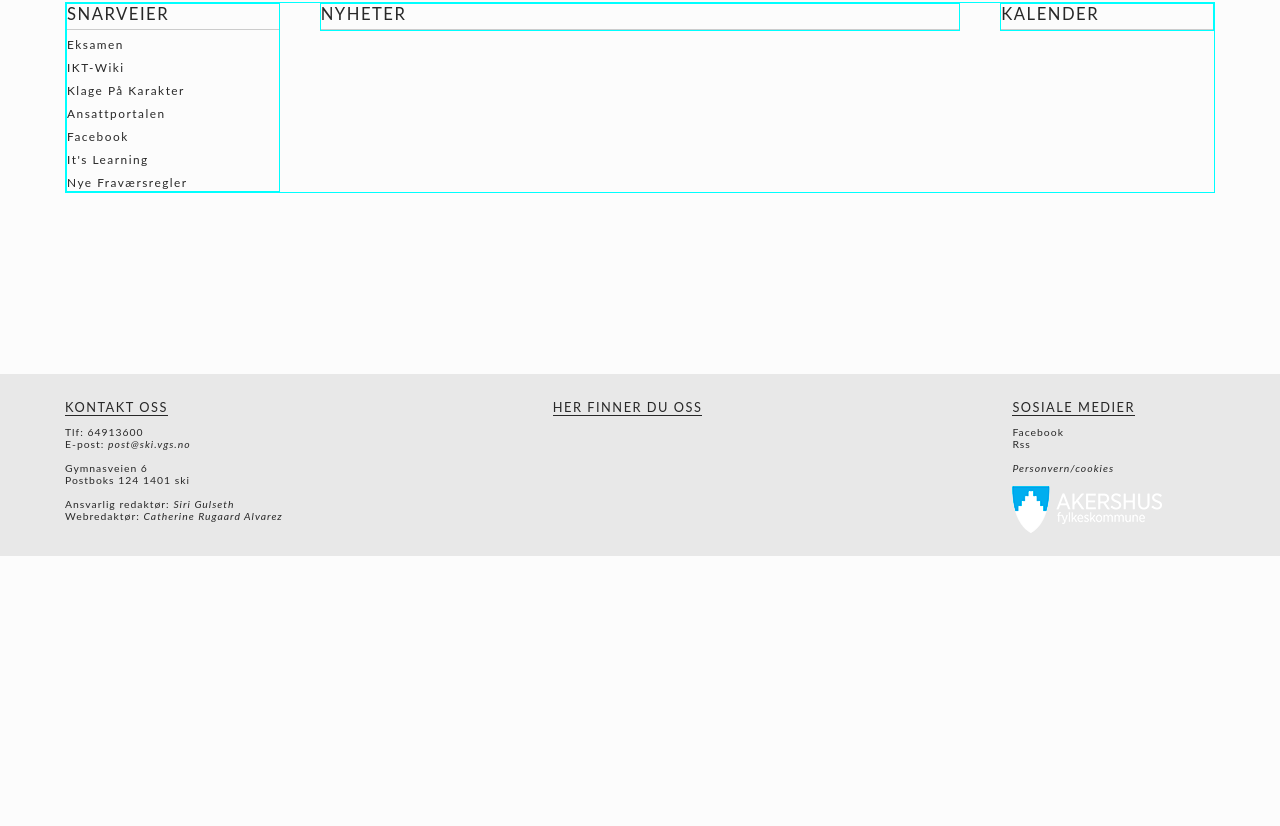
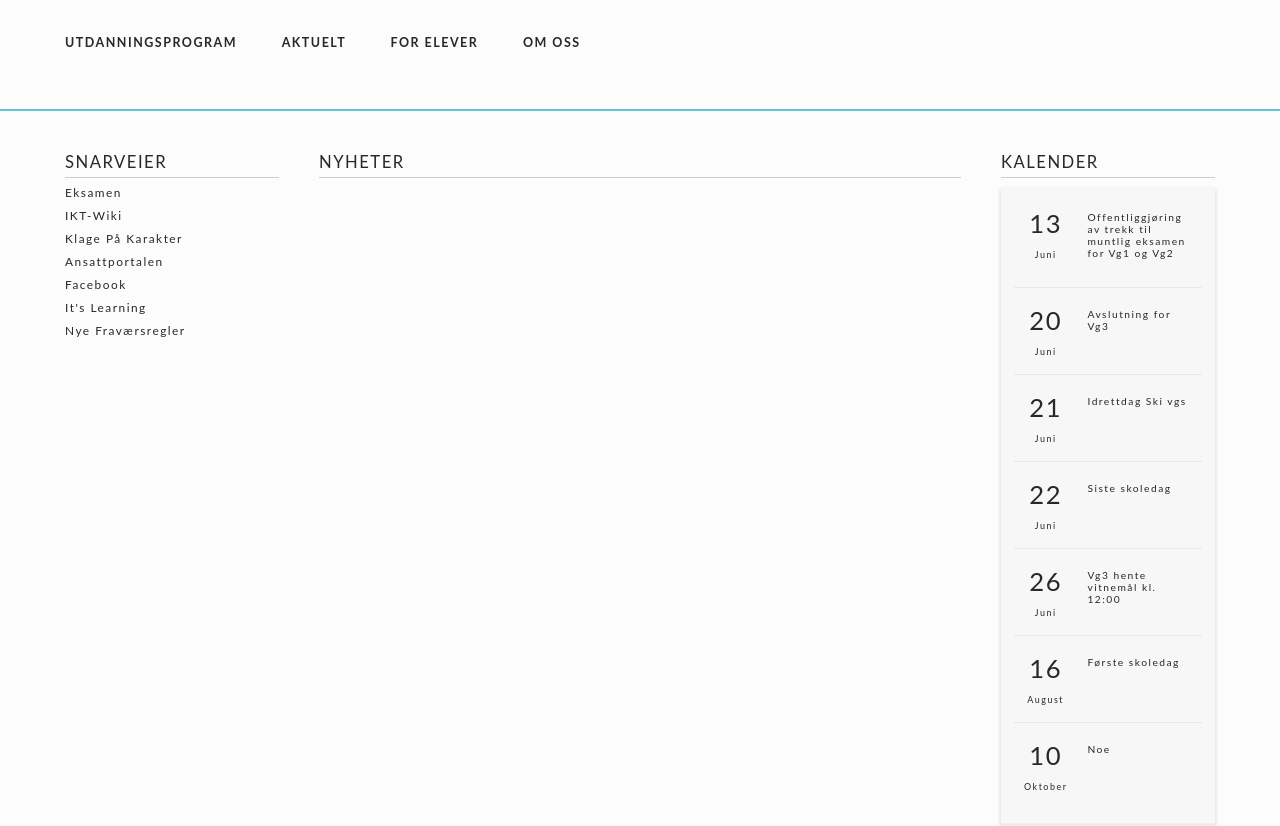
Before and after one commit to emlie/skivgs-redesign, a plain HTML site: page index.html in a window 1280 px wide. Shown: the part 244-1070 px from the top of the page. Before the commit the page ends 800 px from the top, so only its background shows below. Drawn offline with nearby package versions, Linux system fonts and the light colour scheme.

Commit message:
add + edit calendar

```diff
--- a/css/master.css
+++ b/css/master.css
@@ -36,6 +36,7 @@
   --p-beige: #EECA9E;
 
   --ski-blue-lighter: #64c3d8;
+  --ski-blue-darker: #053e68;
 
   --almost-white-lighter: #FCFCFC;
   --almost-white: #f7f7f7;
@@ -94,6 +95,7 @@ body {
 
 header {
   width: 100vw;
+  margin-top: calc(var(--space)*5);
   padding: 5rem 0 2.5rem 0;
   position: relative;
   top: 0;
@@ -107,6 +109,7 @@ header {
 
 nav {
   width: 100vw;
+  margin-top: calc(var(--space)*5);
   padding-bottom: calc(var(--space)*0.7);
   display: flex;
   flex-flow: column;
@@ -137,19 +140,19 @@ nav ul li a {
 
 main {
   width: 100vw;
+  margin-top: calc(var(--space)*5);
   padding: calc(var(--space)*4) 0 calc(var(--space)*4) 0;
   border-top: 0.2rem solid var(--ski-blue-lighter);
   background: transparent;
 }
 
-main div {
+main > div {
   border: 1px solid cyan;
 }
 
 footer {
   width: 100vw;
-  position: absolute;
-  bottom: 0;
+  margin-top: calc(var(--space)*20);
   display: flex;
   flex-flow: row;
   align-items: center;
@@ -203,6 +206,16 @@ h2 {
   border: 1px solid transparent;
 }
 
+.wrapper-footer {
+  width: 100%;
+  display: flex;
+  flex-flow: row;
+  align-items: center;
+  align-content: center;
+  justify-content: center;
+  background: var(--gray-lighter);
+}
+
 
 
 
@@ -240,6 +253,7 @@ ul,
 .header-nav ul li {
   display: inline;
   margin: 0 4rem 0 0;
+  /* color: var(--ski-blue-darker); */
 }
 
 .header-nav ul li:last-child {
@@ -396,6 +410,68 @@ ul,
 
 .calendar {
   width: 20%;
+  font-family: var(--main-ff-ss-1);
+  font-weight: var(--regular);
+  text-transform: none;
+  text-decoration: none;
+  letter-spacing: 0.15rem;
+  color: var(--almost-black);
+}
+
+.calendar-content {
+  width: 100%;
+  margin-top: var(--space);
+  padding: calc(var(--space)*1.2);
+  display: grid;
+
+  /* rows | cols */
+  grid-template: repeat(7, 1fr) / 1fr 3fr;
+  background: var(--almost-white);
+  border: 1px solid transparent;
+  box-shadow: var(--smooth-light-shadow);
+}
+
+.calendar-date {
+  /* row-start | col-start | row-end | col-end */
+  grid-area: auto / auto / span 1 / span 1;
+  padding: calc(var(--space)*2) var(--space) var(--space) var(--space);
+  background: transparent;
+  border-bottom: 0.1rem solid var(--gray-lighter);
+  font-size: 2vw;
+  text-align: center;
+  line-height: calc(var(--space)*2.5);
+}
+
+.calendar-date span {
+  font-size: 0.7vw;
+  text-align: center;
+  text-transform: capitalize;
+}
+
+.calendar-event {
+  grid-area: auto / auto / span 1 / span 1;
+  padding: calc(var(--space)*2) var(--space) var(--space) var(--space);
+  background: transparent;
+  border-bottom: 0.1rem solid var(--gray-lighter);
+  font-size: 0.8vw;
+}
+
+.calendar-event::first-letter {
+  text-transform: uppercase;
+}
+
+.calendar-event a {
+  font-size: inherit;
+  text-decoration: none;
+  color: inherit;
+}
+
+.first {
+  padding: var(--space);
+}
+
+.last {
+  border: none;
 }
 
 
--- a/index.html
+++ b/index.html
@@ -410,6 +410,86 @@
 
           <div class="calendar">
             <h2>kalender</h2>
+            <div class="calendar-content">
+
+              <div class="calendar-date first">
+                13
+                <br />
+                <span>juni</span>
+              </div> <!-- calendar-date -->
+              <div class="calendar-event first">
+                <a href="#">
+                  offentliggjøring av trekk til muntlig eksamen for Vg1 og Vg2
+                </a>
+              </div> <!-- calendar-event -->
+
+              <div class="calendar-date">
+                20
+                <br />
+                <span>juni</span>
+              </div> <!-- calendar-date -->
+              <div class="calendar-event">
+                <a href="#">
+                  avslutning for Vg3
+                </a>
+              </div> <!-- calendar-event -->
+
+              <div class="calendar-date">
+                21
+                <br />
+                <span>juni</span>
+              </div> <!-- calendar-date -->
+              <div class="calendar-event">
+                <a href="#">
+                  idrettdag Ski vgs
+                </a>
+              </div> <!-- calendar-event -->
+
+              <div class="calendar-date">
+                22
+                <br />
+                <span>juni</span>
+              </div> <!-- calendar-date -->
+              <div class="calendar-event">
+                <a href="#">
+                  siste skoledag
+                </a>
+              </div> <!-- calendar-event -->
+
+              <div class="calendar-date">
+                26
+                <br />
+                <span>juni</span>
+              </div> <!-- calendar-date -->
+              <div class="calendar-event">
+                <a href="#">
+                  vg3 hente vitnemål kl. 12:00
+                </a>
+              </div> <!-- calendar-event -->
+
+              <div class="calendar-date">
+                16
+                <br />
+                <span>august</span>
+              </div> <!-- calendar-date -->
+              <div class="calendar-event">
+                <a href="#">
+                  første skoledag
+                </a>
+              </div> <!-- calendar-event -->
+
+              <div class="calendar-date last">
+                10
+                <br />
+                <span>oktober</span>
+              </div> <!-- calendar-date -->
+              <div class="calendar-event last">
+                <a href="#">
+                  noe
+                </a>
+              </div> <!-- calendar-event -->
+
+            </div> <!-- calendar-content -->
           </div> <!-- calendar -->
 
         </div>
@@ -429,6 +509,8 @@
 
       <div>Icons made by <a href="https://www.flaticon.com/authors/iconnice" title="Iconnice">Iconnice</a> from <a href="https://www.flaticon.com/" title="Flaticon">www.flaticon.com</a> is licensed by <a href="http://creativecommons.org/licenses/by/3.0/" title="Creative Commons BY 3.0" target="_blank">CC 3.0 BY</a></div>
       -->
+
+      <div class="wrapper-footer">
 
         <div class="footer-nav">
 
@@ -507,6 +589,8 @@
 
         </div> <!-- footer-nav -->
 
+      </div>
+
     </footer>
 
 
```
Lines whose indentation alone changed are shown as unchanged.
